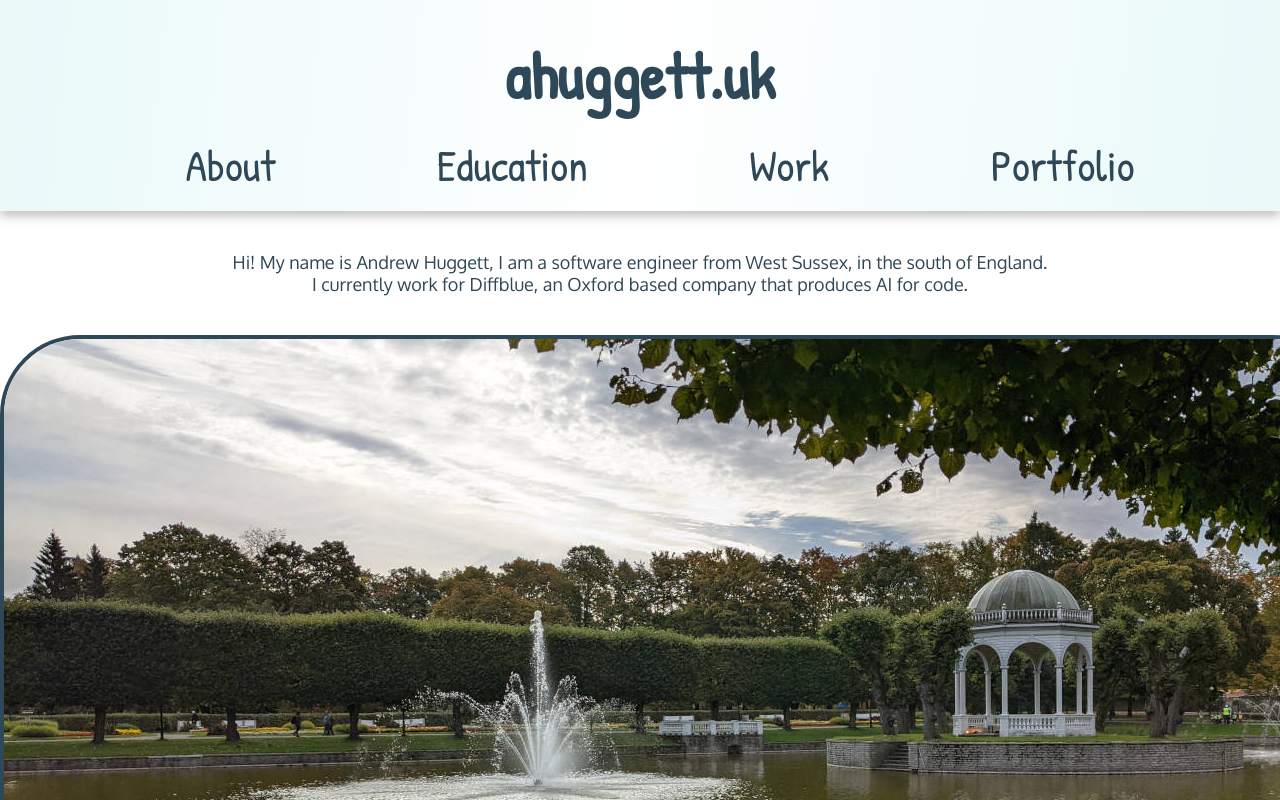
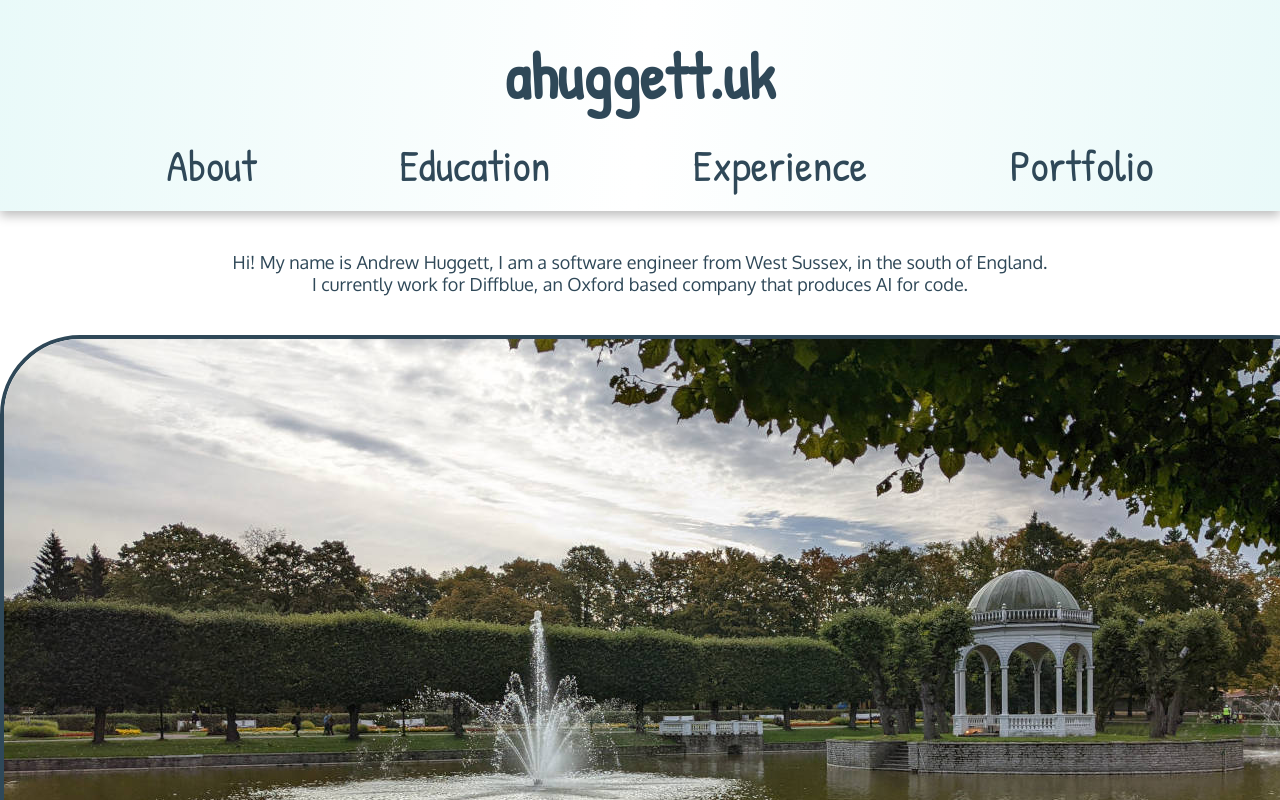
Before and after one commit to ahuggett26/website, a React (Create React App) app: page /about in a window 1280 px wide. Built offline with nearby package versions, Linux system fonts and the light colour scheme; a web font is replaced by a local one.

Commit message:
rename work to experience

```diff
--- a/src/components/home/header/Header.tsx
+++ b/src/components/home/header/Header.tsx
@@ -16,7 +16,7 @@ class Header extends Component {
                             <Link to="/education">Education</Link>
                         </li>
                         <li>
-                            <Link to="/work">Work</Link>
+                            <Link to="/experience">Experience</Link>
                         </li>
                         <li>
                             <Link to="/portfolio">Portfolio</Link>
--- a/src/index.tsx
+++ b/src/index.tsx
@@ -31,7 +31,7 @@ const router = createBrowserRouter([
         element: <Education/>
       },
       {
-        path: "work",
+        path: "experience",
         element: <Experience/>
       },
       {
```
